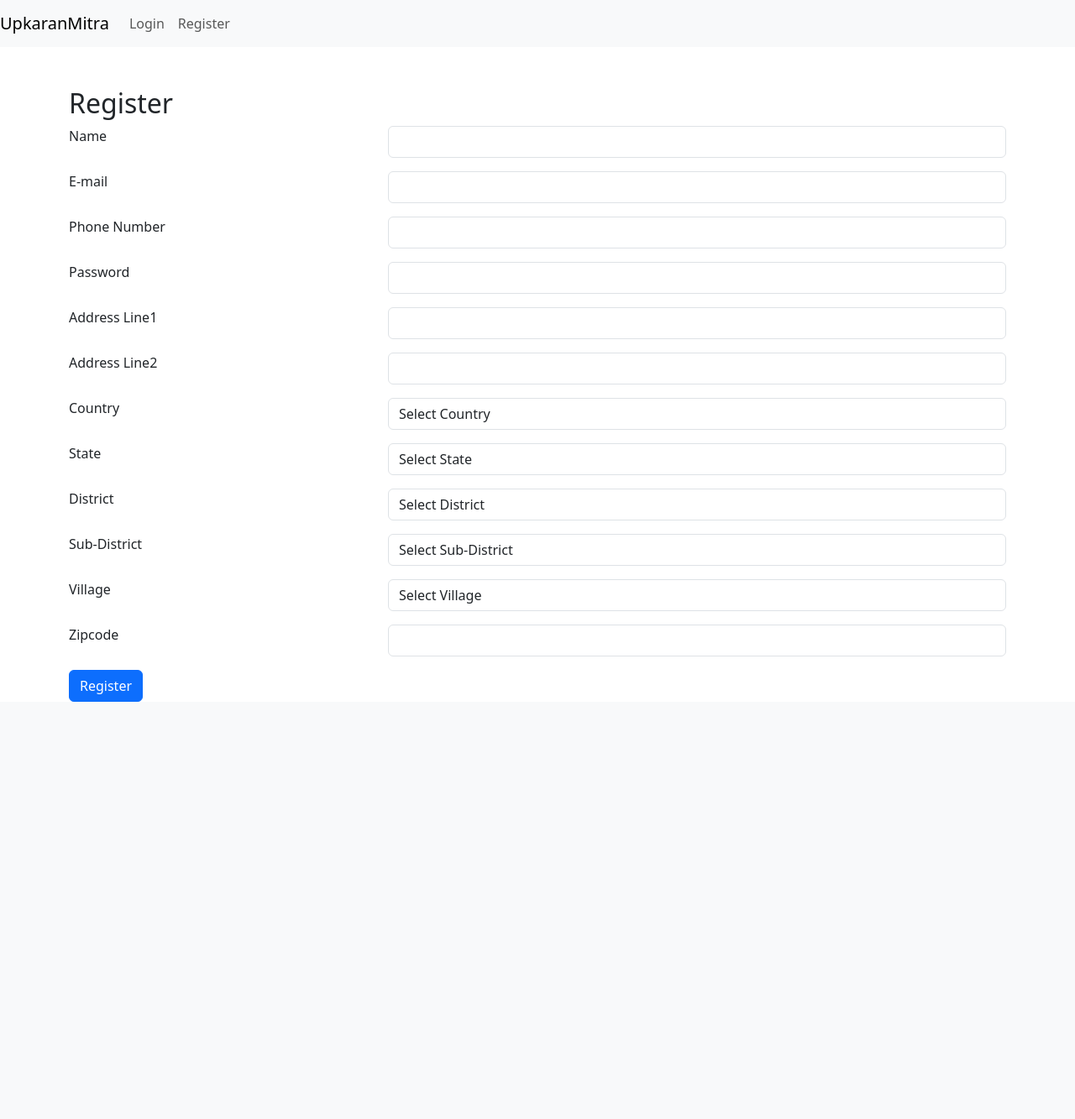
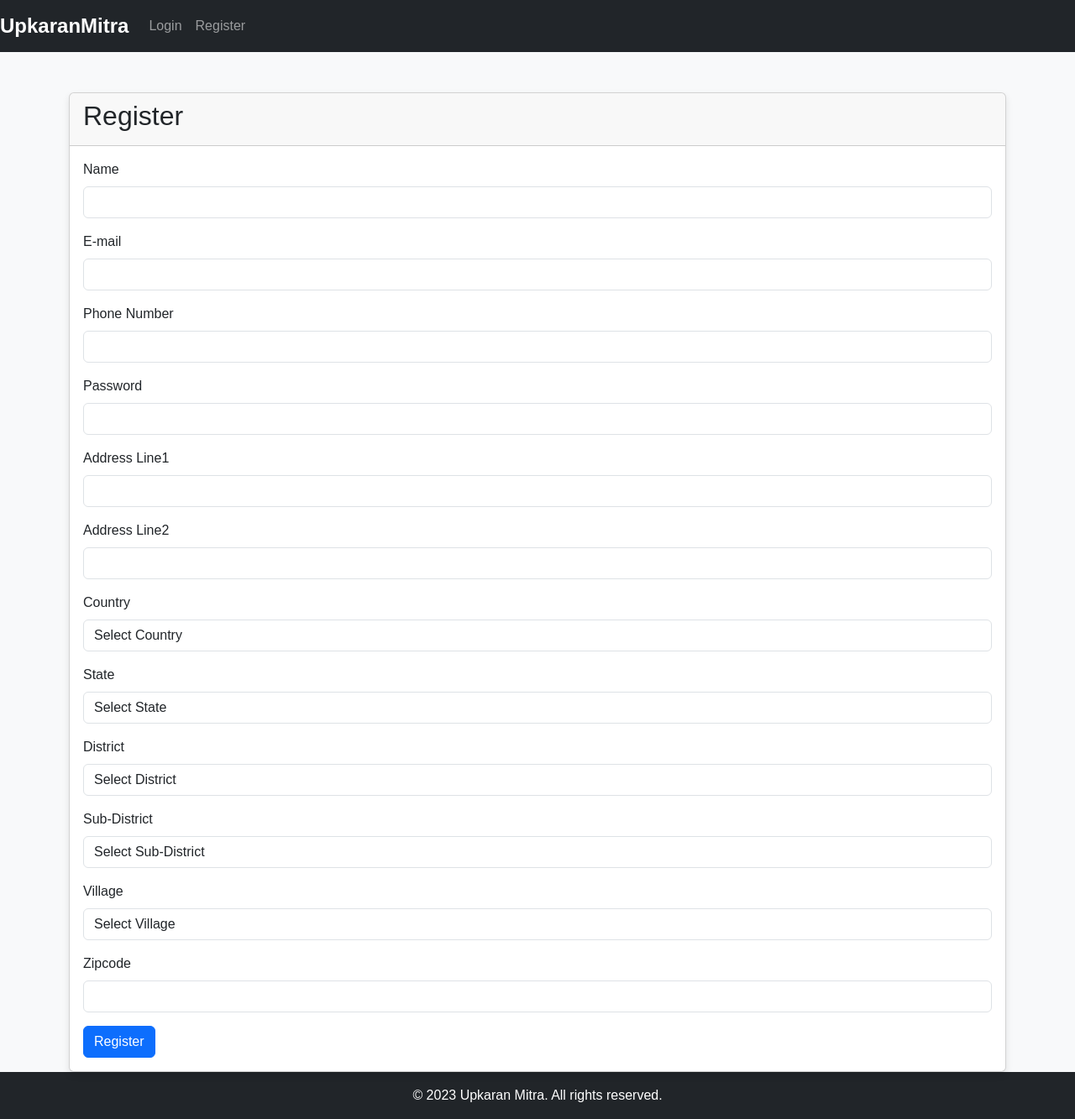
Before and after one commit to BalramRajput/upkaran-mitra, a Flask app: page /register in a window 1280 px wide. Shown: the whole page at 84% size. Before the commit the page ends 836 px from the top, so only its background shows below. Run offline with Flask 3, Linux system fonts and the light colour scheme; data comes from the database, SQL or seed files in the repository; both versions use the stored data as it was after the commit; some libraries are stand-ins or nearby versions.

Commit message:
improved the ui to display more appealing pages

```diff
--- /dev/null
+++ b/static/css/base.css
@@ -0,0 +1,20 @@
+body {
+    font-family: 'Arial', sans-serif;
+    margin: 0;
+    display: flex;
+    flex-direction: column;
+    min-height: 100vh;
+}
+
+.navbar-brand {
+    font-size: 1.5rem;
+    font-weight: bold;
+}
+
+.container {
+    flex-grow: 1;
+}
+
+footer {
+    width: 100%;
+}
--- /dev/null
+++ b/static/css/my_equipment.css
@@ -0,0 +1,12 @@
+body {
+    background-color: #f8f9fa;
+}
+
+.card {
+    box-shadow: 0 4px 8px rgba(0, 0, 0, 0.1);
+}
+
+.table img {
+    max-width: 100%;
+    height: auto;
+}
--- a/templates/base.html
+++ b/templates/base.html
@@ -5,19 +5,25 @@
     <meta name="viewport" content="width=device-width, initial-scale=1.0">
     <link rel="stylesheet" href="https://cdn.jsdelivr.net/npm/bootstrap@5.3.0/dist/css/bootstrap.min.css">
     <link rel="stylesheet" href="https://cdnjs.cloudflare.com/ajax/libs/font-awesome/6.0.0-beta3/css/all.min.css">
+    <link rel="stylesheet" href="{{ url_for('static', filename='css/base.css') }}">
+    <link rel="stylesheet" href="{{ url_for('static', filename='css/my_equipment.css') }}">
     <script src="https://code.jquery.com/jquery-3.6.0.min.js"></script>
     <script src="https://stackpath.bootstrapcdn.com/bootstrap/4.3.1/js/bootstrap.min.js"></script>
-    <title>Upkaran mitra</title>
+    <title>Upkaran Mitra</title>
 </head>
 <body>
-    <nav class="navbar navbar-expand-lg navbar-light bg-light">
+    <div class="d-flex flex-column min-vh-100">
+        <nav class="navbar navbar-expand-lg navbar-dark bg-dark">
             <a class="navbar-brand" href="/">UpkaranMitra</a>
-        <div class="collapse navbar-collapse">
+            <button class="navbar-toggler" type="button" data-toggle="collapse" data-target="#navbarNav" aria-controls="navbarNav" aria-expanded="false" aria-label="Toggle navigation">
+                <span class="navbar-toggler-icon"></span>
+            </button>
+            <div class="collapse navbar-collapse" id="navbarNav">
                 <ul class="navbar-nav ml-auto">
                     {% if session['id'] %}
-                    <li class="nav-item"><a class="nav-link" href="/logout">Logout</a></li>
                         <li class="nav-item"><a class="nav-link" href="/myEquipments">My Equipments</a></li>
                         <li class="nav-item"><a class="nav-link" href="/myBookings">My Bookings</a></li>
+                        <li class="nav-item"><a class="nav-link" href="/logout">Logout</a></li>
                     {% else %}
                         <li class="nav-item"><a class="nav-link" href="/login">Login</a></li>
                         <li class="nav-item"><a class="nav-link" href="/register">Register</a></li>
@@ -25,7 +31,7 @@
                 </ul>
             </div>
         </nav>
-    <div class="container mt-5">
+        <div class="container flex-grow-1 mt-5">
             {% with messages = get_flashed_messages(with_categories=True) %}
                 {% if messages %}
                     {% for category, message in messages %}
@@ -35,5 +41,9 @@
             {% endwith %}
             {% block content %}{% endblock %}
         </div>
+        <footer class="bg-dark text-white text-center py-3 mt-auto">
+            <p style="margin-bottom: 0rem;">&copy; 2023 Upkaran Mitra. All rights reserved.</p>
+        </footer>
+    </div>
 </body>
 </html>
--- a/templates/register.html
+++ b/templates/register.html
@@ -1,60 +1,37 @@
 {% extends "base.html" %}
 {% block content %}
+<div class="card">
+    <div class="card-header">
         <h2>Register</h2>
+    </div>
+    <div class="card-body">
         <form method="post">
-    <div class="row mb-3">
-        <div class="col-md-4">
+            <div class="mb-3">
                 <label for="name" class="form-label">Name</label>
-        </div>
-        <div class="col-md-8">
                 <input type="text" class="form-control" id="name" name="name" required>
             </div>
-    </div>
-    <div class="row mb-3">
-        <div class="col-md-4">
+            <div class="mb-3">
                 <label for="email" class="form-label">E-mail</label>
-        </div>
-        <div class="col-md-8">
                 <input type="email" class="form-control" id="email" name="email">
             </div>
-    </div>
-    <div class="row mb-3">
-        <div class="col-md-4">
+            <div class="mb-3">
                 <label for="phone_number" class="form-label">Phone Number</label>
-        </div>
-        <div class="col-md-8">
                 <input type="text" class="form-control" id="phone_number" name="phone_number" required>
             </div>
-    </div>
-    <div class="row mb-3">
-        <div class="col-md-4">
+            <div class="mb-3">
                 <label for="password" class="form-label">Password</label>
-        </div>
-        <div class="col-md-8">
                 <input type="password" class="form-control" id="password" name="password" required>
             </div>
-    </div>
-    <div class="row mb-3">
-        <div class="col-md-4">
+            <div class="mb-3">
                 <label for="address_line1" class="form-label">Address Line1</label>
-        </div>
-        <div class="col-md-8">
                 <input type="text" class="form-control" id="address_line1" name="address_line1" required>
             </div>
-    </div>
-    <div class="row mb-3">
-        <div class="col-md-4">
+            <div class="mb-3">
                 <label for="address_line2" class="form-label">Address Line2</label>
-        </div>
-        <div class="col-md-8">
                 <input type="text" class="form-control" id="address_line2" name="address_line2">
             </div>
-    </div>
-    <div class="row mb-3">
-        <div class="col-md-4">
+            <div class="mb-3">
                 <label for="country" class="form-label">Country</label>
-        </div>
-        <div class="col-md-8">
                 <select class="form-control" id="country" name="country" onchange="updateStates()">
                     <option value="">Select Country</option>
                     {% for country in countries %}
@@ -62,12 +39,8 @@
                     {% endfor %}
                 </select>
             </div>
-    </div>
-    <div class="row mb-3">
-        <div class="col-md-4">
+            <div class="mb-3">
                 <label for="state" class="form-label">State</label>
-        </div>
-        <div class="col-md-8">
                 <select class="form-control" id="state" name="state" onchange="updateDistricts()">
                     <option value="">Select State</option>
                     {% for state in states %}
@@ -75,12 +48,8 @@
                     {% endfor %}
                 </select>
             </div>
-    </div>
-    <div class="row mb-3">
-        <div class="col-md-4">
+            <div class="mb-3">
                 <label for="district" class="form-label">District</label>
-        </div>
-        <div class="col-md-8">
                 <select class="form-control" id="district" name="district" onchange="updateSubDistricts()">
                     <option value="">Select District</option>
                     {% for district in districts %}
@@ -88,12 +57,8 @@
                     {% endfor %}
                 </select>
             </div>
-    </div>
-    <div class="row mb-3">
-        <div class="col-md-4">
+            <div class="mb-3">
                 <label for="subdistrict" class="form-label">Sub-District</label>
-        </div>
-        <div class="col-md-8">
                 <select class="form-control" id="subdistrict" name="subdistrict" onchange="updateVillages()">
                     <option value="">Select Sub-District</option>
                     {% for subdistrict in sub_districts %}
@@ -101,26 +66,19 @@
                     {% endfor %}
                 </select>
             </div>
-    </div>
-    <div class="row mb-3">
-        <div class="col-md-4">
+            <div class="mb-3">
                 <label for="village" class="form-label">Village</label>
-        </div>
-        <div class="col-md-8">
                 <select class="form-control" id="village" name="village">
                     <option value="">Select Village</option>
                 </select>
             </div>
-    </div>
-    <div class="row mb-3">
-        <div class="col-md-4">
+            <div class="mb-3">
                 <label for="zipcode" class="form-label">Zipcode</label>
-        </div>
-        <div class="col-md-8">
                 <input type="number" class="form-control" id="zipcode" name="zipcode">
-        </div>
             </div>
             <button type="submit" class="btn btn-primary">Register</button>
         </form>
+    </div>
+</div>
 <script src="{{ url_for('static', filename='js/register.js') }}"></script>
 {% endblock %}
```
Also changed, not shown: templates/add_equipment.html (+36 -6 lines), templates/index.html (+15 -7 lines), templates/my_booking.html (+11 -8 lines), templates/my_equipment.html (+14 -4 lines), sql/upkaranmitra.db. Lines whose indentation alone changed are shown as unchanged.
